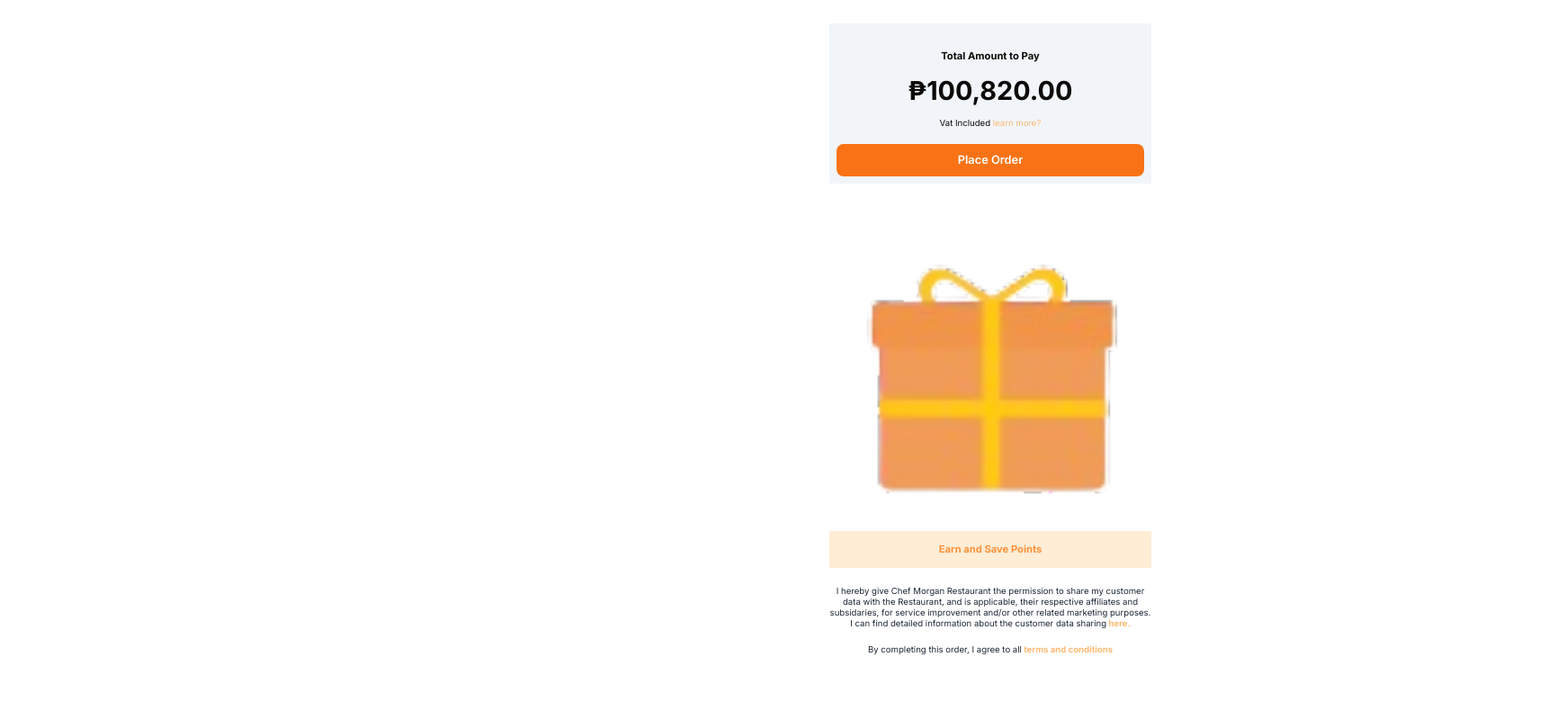
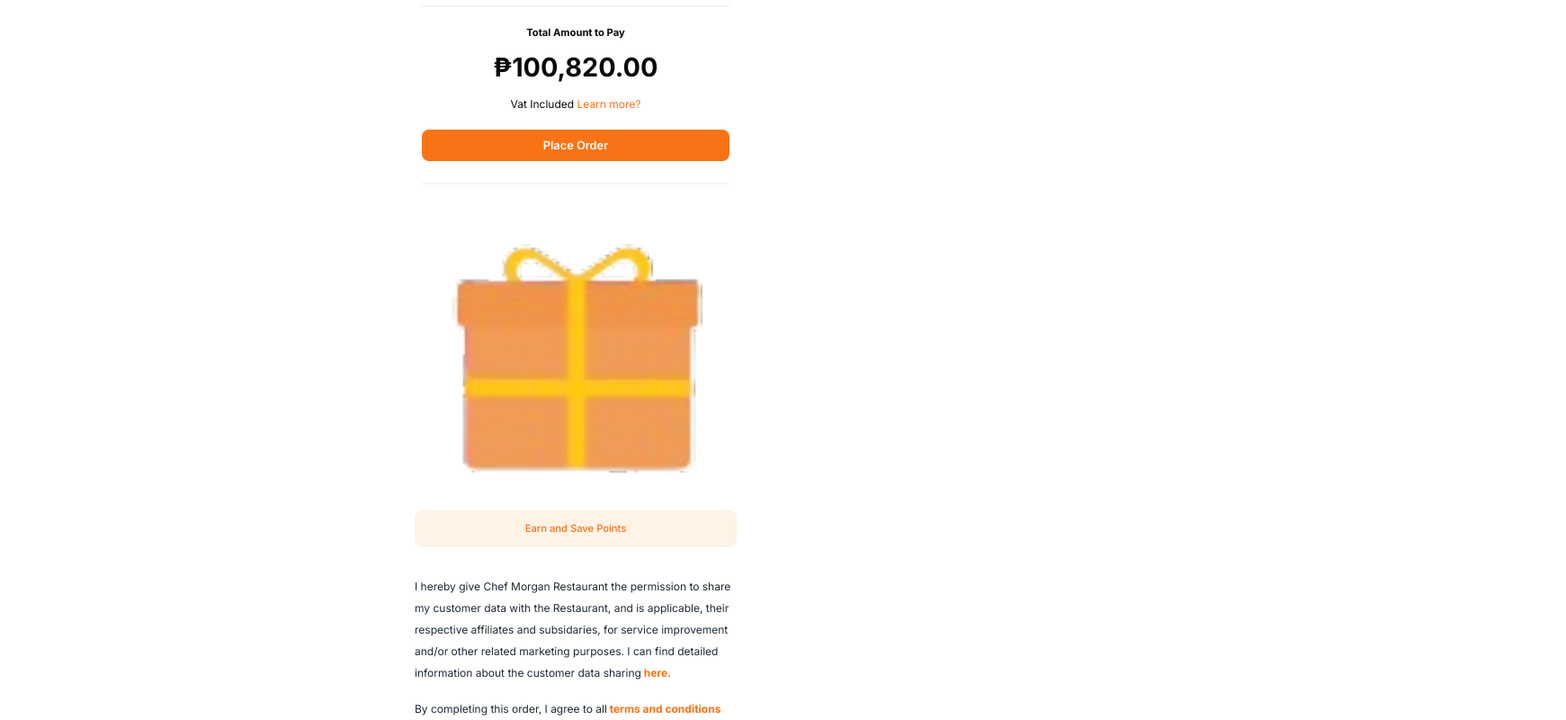
Before and after one commit to jmmaglonzo/E-MENU-FE, a Next.js app: page /checkout in a window 1280 px wide. Shown: the part 327-1127 px from the top of the page at 90% size, 1741 px wide, since content can reach past the window. Before the commit the page ends 1056 px from the top, so only its background shows below. Built offline with nearby package versions, Linux system fonts and the light colour scheme.

Commit message:
refactor: remove redundant styles

```diff
--- a/src/components/Order/order_checkout/EarnRewards.tsx
+++ b/src/components/Order/order_checkout/EarnRewards.tsx
@@ -1,23 +1,25 @@
-import React from 'react'
+import React from "react";
 import Image from "next/image";
-import Link from 'next/link';
+import Link from "next/link";
+import giftBox from "/public/giftbox.png";
 const EarnRewards = () => {
   return (
-    <div className='flex flex-col items-center justify-center mb-5 mt-8 xs:mt-1 lg:mt-16'>
+    <div className="my-8 flex flex-col items-center justify-center">
       <Image
-            src="/giftbox.png"
+        src={giftBox}
         alt="icon-menu"
         width={60}
         height={60}
         style={{ width: "auto", height: "auto" }}
         priority
       />
-        <div className='bg-orange-100 w-[100%] p-3 flex justify-center'>
-          <Link href="#" className='text-orange-400 font-bold
-          text-[0.7em]'>Earn and Save Points</Link>
+      <div className="flex w-[100%] justify-center rounded-sm bg-[#FFF3E6] p-3">
+        <Link href="#" className="text-[0.7em] font-medium text-primary">
+          Earn and Save Points
+        </Link>
       </div>
     </div>
-  )
-}
+  );
+};
 
-export default EarnRewards
+export default EarnRewards;
--- a/src/components/Order/order_checkout/FooterText.tsx
+++ b/src/components/Order/order_checkout/FooterText.tsx
@@ -1,26 +1,34 @@
-import Link from 'next/link'
-import React from 'react'
+import Link from "next/link";
+import React from "react";
 
 const FooterText = () => {
   return (
     <div>
-        <div className=' flex justify-center items-center leading-3
-      '>
-        <span className=' text-gray-800 text-center text-[0.6em]'>
-             I hereby give  Chef Morgan Restaurant the permission to share my customer data
-          with the Restaurant, and is applicable, their respective affiliates and subsidaries,
-          for service improvement and/or other related marketing purposes.
-          I can find detailed information about the customer data sharing
-          <Link className='text-orange-300 font-bold' href='#'> here.</Link>
-          </span>
-        </div>
+      <div className="flex items-center justify-center leading-3">
+        <span className="text-base text-gray-800">
+          I hereby give Chef Morgan Restaurant the permission to share my
+          customer data with the Restaurant, and is applicable, their respective
+          affiliates and subsidaries, for service improvement and/or other
+          related marketing purposes. I can find detailed information about the
+          customer data sharing
+          <Link className="font-bold text-primary" href="#">
+            {" "}
+            here.
+          </Link>
+        </span>
+      </div>
 
-        <div className='flex justify-center mt-4'>
-        <span className='text-gray-800 text-center text-[0.6em]'>By completing this order, I agree to all
-        <Link href="#" className='text-orange-300 font-bold'> terms and conditions</Link></span>
-        </div>
+      <div className="mt-4 flex">
+        <span className="text-center text-base text-gray-800">
+          By completing this order, I agree to all
+          <Link href="#" className="font-bold text-primary">
+            {" "}
+            terms and conditions
+          </Link>
+        </span>
+      </div>
     </div>
-  )
-}
+  );
+};
 
-export default FooterText
+export default FooterText;
--- a/src/components/Order/order_checkout/OrderCheckout.tsx
+++ b/src/components/Order/order_checkout/OrderCheckout.tsx
@@ -5,12 +5,12 @@ import Image from "next/image";
 import TotalAmount from "./TotalAmount";
 import EarnRewards from "./EarnRewards";
 import FooterText from "./FooterText";
+import Gcash from "/public/Gcash-Logo.png";
 const OrderCheckout = () => {
   return (
     <>
-      <main className="container h-screen ">
-        <section className="mt-3 flex flex-wrap justify-between">
-          <div className="flex items-center gap-x-2 mb-3">
+      <section className="mt-6 flex flex-wrap justify-between md:mt-4">
+        <div className="mb-3 flex items-center gap-x-2">
           <div>
             <FaCreditCard className="text-orange-500" />
           </div>
@@ -20,21 +20,18 @@ const OrderCheckout = () => {
         <div className="text-[0.7em] font-bold text-orange-400">
           <Link href="#">Edit</Link>
         </div>
-
       </section>
 
       <section className="flex flex-wrap items-center gap-x-2">
         <Image
-            src="/Gcash-Logo.png"
+          src={Gcash}
           alt="icon-menu"
           width={60}
           height={50}
           style={{ width: "auto", height: "auto" }}
           priority
         />
-          <span className="text-[0.7em] font-bold">
-            Gcash (Alipay + Partner)
-          </span>
+        <span className="text-[0.7em] font-bold">Gcash (Alipay + Partner)</span>
       </section>
 
       <section>
@@ -45,7 +42,6 @@ const OrderCheckout = () => {
       <footer>
         <FooterText />
       </footer>
-      </main>
     </>
   );
 };
--- a/src/components/Order/order_checkout/TotalAmount.tsx
+++ b/src/components/Order/order_checkout/TotalAmount.tsx
@@ -1,19 +1,26 @@
-import { Button } from '@/components/ui/button'
-import Link from 'next/link'
-import React from 'react'
+import Link from "next/link";
+import React from "react";
 
 const TotalAmount = () => {
   return (
-    <div className='bg-slate-100 p-2 lg:mt-8'>
-        <div className='flex flex-col items-center mt-5 gap-y-2'>
-        <span className='font-bold text-[0.7em]'>Total Amount to Pay</span>
-        <span className='font-bold text-[1.8em]'>₱100,820.00</span>
-        <Link href="#" className='text-[0.6em]'>Vat Included <span className='text-orange-300'>learn more?</span></Link>
-        <Link href="#" className=' w-[100%] mt-2 rounded-sm bg-primary py-2 text-[0.8em] text-center font-semibold text-white'>Place Order</Link>
-        </div>
+    <div className="p-2">
+      <div className="h-0.5 w-full bg-slate-100"></div>
+      <div className="mt-5 flex flex-col items-center gap-y-2">
+        <span className="text-[0.7em] font-bold">Total Amount to Pay</span>
+        <span className="text-[1.8em] font-bold">₱100,820.00</span>
+        <Link href="#" className="text-base">
+          Vat Included <span className="text-primary">Learn more?</span>
+        </Link>
+        <Link
+          href="#"
+          className="mt-2 w-full rounded-sm bg-primary py-2 text-center text-[0.8em] font-semibold text-white"
+        >
+          Place Order
+        </Link>
+        <div className="mt-4 h-0.5 w-full bg-slate-100"></div>
+      </div>
+    </div>
+  );
+};
 
-    </div>
-  )
-}
-
-export default TotalAmount
+export default TotalAmount;
--- a/src/components/Order/order_checkout/ViewOrderCheckout.tsx
+++ b/src/components/Order/order_checkout/ViewOrderCheckout.tsx
@@ -3,12 +3,10 @@ import OrderCheckout from "./OrderCheckout";
 
 const ViewOrderCheckout = () => {
   return (
-    <section>
+    <>
       <OrderNav />
-      <div className=" h-screen w-screen lg:h-lvh">
-        <OrderCheckout />
-      </div>
-    </section>
+      <OrderCheckout />
+    </>
   );
 };
 
--- a/src/styles/globals.css
+++ b/src/styles/globals.css
@@ -54,6 +54,6 @@
     @apply border-border;
   }
   body {
-    @apply h-dvh overflow-hidden bg-background text-foreground;
+    @apply bg-background text-foreground;
   }
 }
```
Lines whose indentation alone changed are shown as unchanged.
